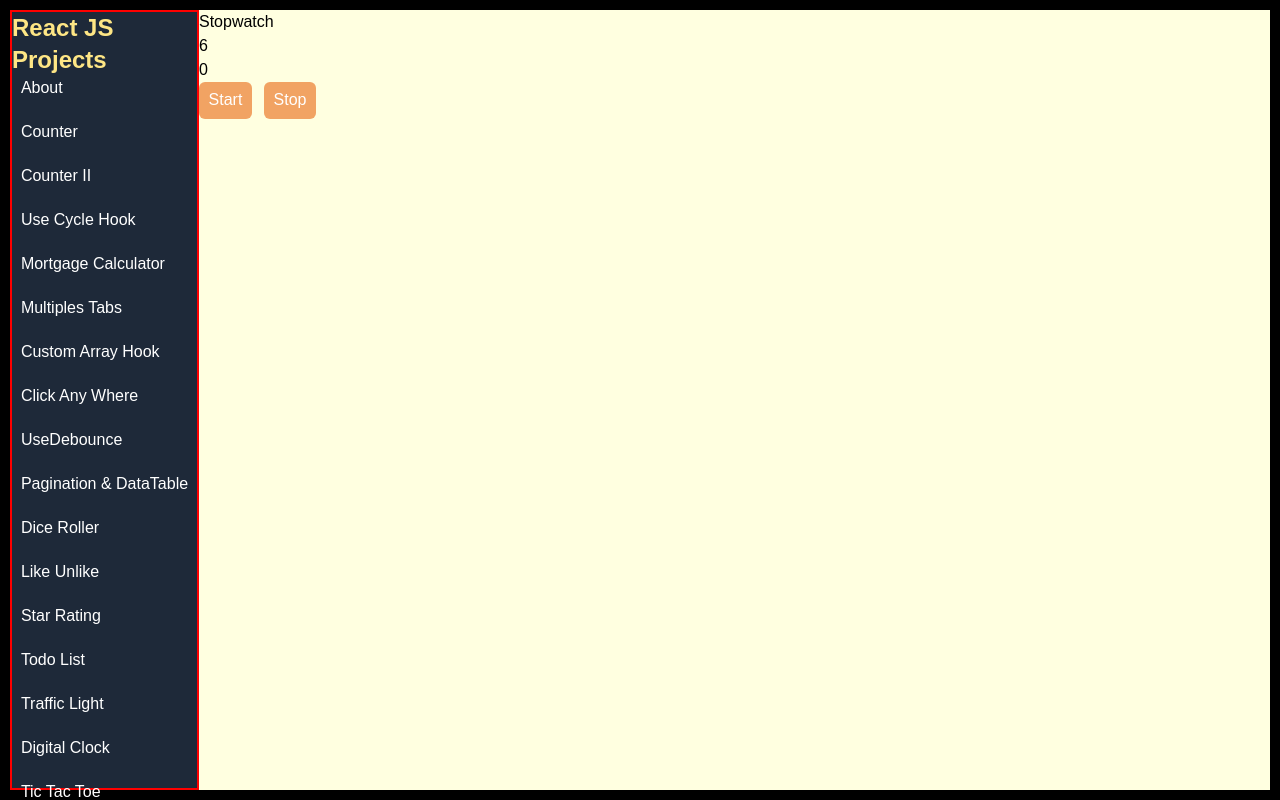
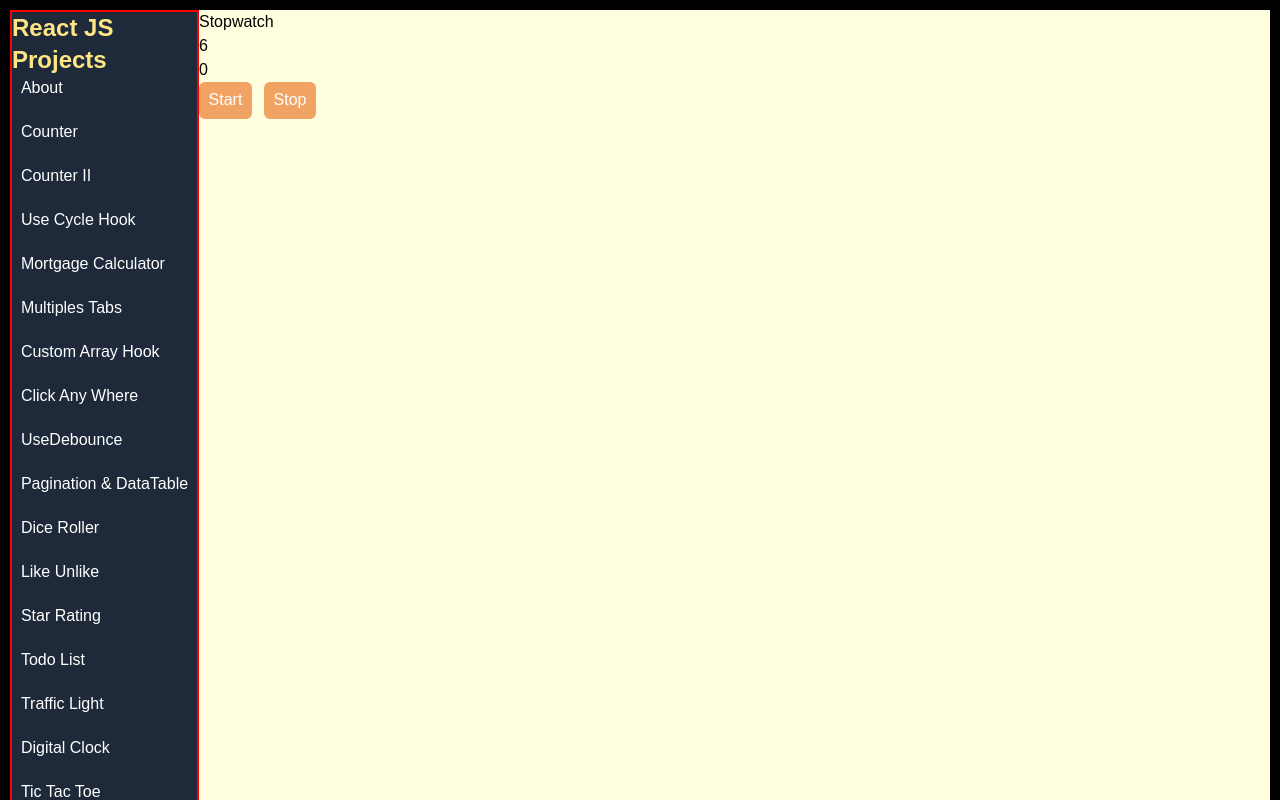
Before and after one commit to harsh474/React-Proof-of-Work, a React (Vite) app: page /stopwatch in a window 1280 px wide. Shown: the top 800 px of the page. Built offline with nearby package versions, Linux system fonts and the light colour scheme.

Commit message:
remove height

```diff
--- a/src/App.jsx
+++ b/src/App.jsx
@@ -31,12 +31,12 @@
 import Positions from "./pages/Positions";
 export default function App() {
   return (
-      <div className="flex" style={{height:'100%',border:'10px solid black'}} >
+      <div className="flex" style={{border:'10px solid black'}} >
         {/* Sidebar - 15% width */}
         <Sidebar />
 
         {/* Main Content - 85% width */}
-        <div className="flex-1 p-6" style={{color:'black',height:'100%', backgroundColor:'lightyellow'}}  >
+        <div className="flex-1 p-6" style={{color:'black', backgroundColor:'lightyellow'}}  >
           <Routes>
             <Route path="/learning" element={<Learning/>} />
             <Route path="/" element={<About />} />
--- a/src/components/Sidebar.jsx
+++ b/src/components/Sidebar.jsx
@@ -36,11 +36,11 @@
   ];
 
   return (
-    <div className="w-[15%] bg-gray-800 text-white p-6 h-full flex flex-col" style={{alignItems:'center',border:'2px solid red'}}>
+    <div className="w-[15%] bg-gray-800 text-white p-6  flex flex-col" style={{alignItems:'center',border:'2px solid red'}}>
       <Link to="/" className=" hover:text-yellow-400 mb-8 ">
         <h1 className="text-2xl font-bold mb-8 text-amber-200 pb-7 pt-6" >React JS Projects</h1>
       </Link>
-      <nav className="flex flex-col gap-5 h-full">
+      <nav className="flex flex-col gap-5">
         {links.map((link) => (
           <Link
             key={link.to}
--- a/src/css/styles.css
+++ b/src/css/styles.css
@@ -22,8 +22,3 @@
   flex-direction: row;
   gap: 4px;
 }
-html, body {
-   height: 100vh; /* Sets the height to 100% of the viewport height */
-  margin: 0;
-  padding: 0;
-}
--- a/src/index.css
+++ b/src/index.css
@@ -6,8 +6,7 @@
   box-sizing: border-box;
 }
 html,body,#root{
-  /* height: 100vh ;   */
-  height: 100%;
+
   width: 100%;
   background-color: #6366f1;
   overflow-x: hidden; /* stops horizontal overflow */
--- a/src/style.css
+++ b/src/style.css
@@ -3,12 +3,9 @@
   padding: 0;
   box-sizing: border-box;
 }
-html,body{
-  height: 100%;
-  width: 100%;
-}
+
 html,body,#root{
-  height: 100%;
+
   width: 100%;
   background-color: #6366f1;
 }
```
